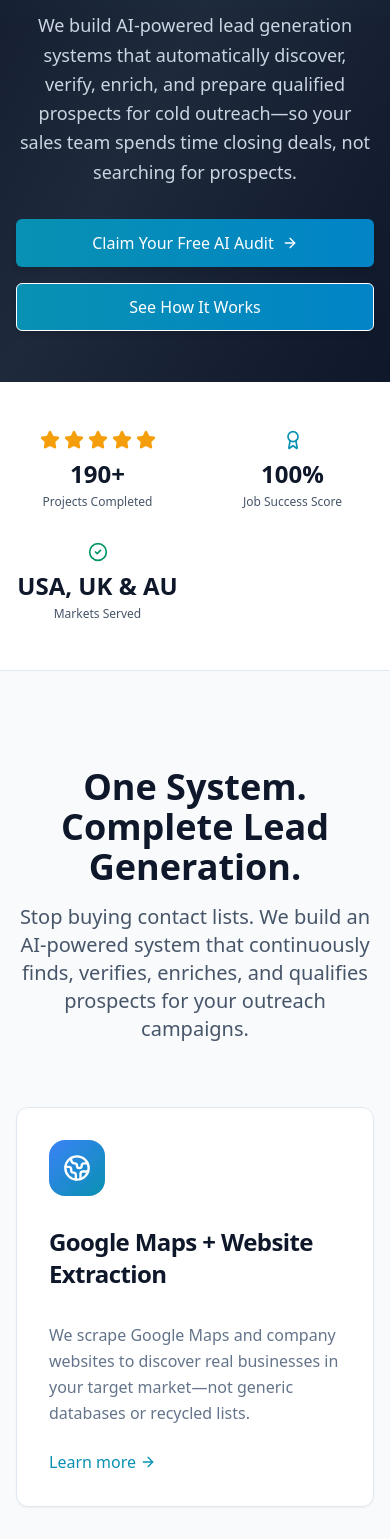
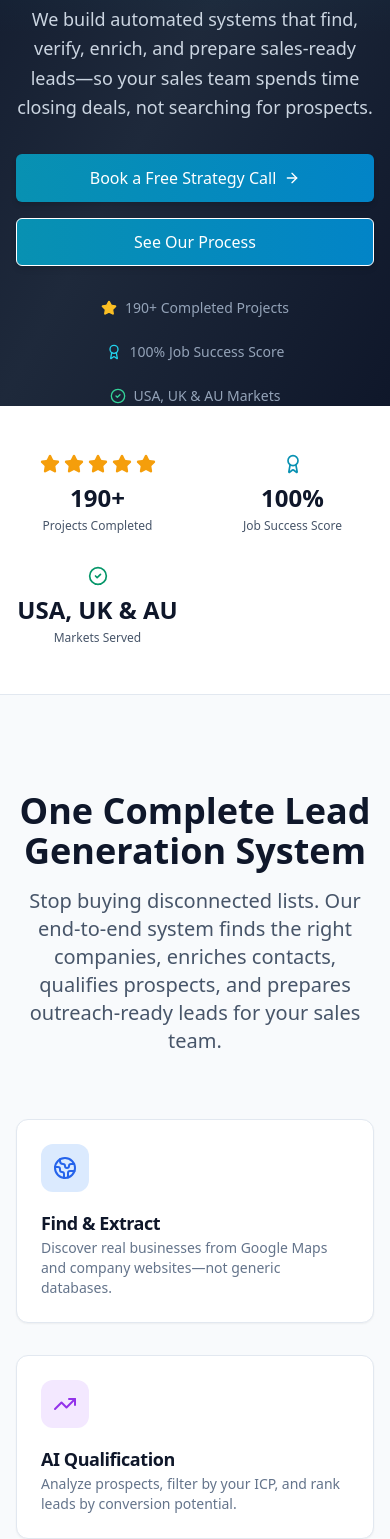
Before and after one commit to bashir0609/islahwebservice-nextjs, a Next.js app: page / in a window 390 px wide. Shown: the part 432-1971 px from the top of the page. Built offline with nearby package versions, Linux system fonts and the light colour scheme; no server answers; the database is empty.

Commit message:
Improve homepage conversion: hero, proof, case studies, process, CTAs

```diff
--- a/app/(site)/page.tsx
+++ b/app/(site)/page.tsx
@@ -29,29 +29,44 @@ export default function HomePage() {
 
                   <SectionReveal delay={0.4} className="mb-6 sm:mb-8">
                     <h1 className="text-4xl sm:text-5xl md:text-6xl lg:text-7xl font-bold tracking-tight text-white leading-tight">
-                      More Sales Appointments.
+                      AI-Powered Lead Generation Systems That Deliver
                       <span className="block text-transparent bg-clip-text bg-gradient-to-r from-cyan-400 to-teal-400">
-                        More Qualified Leads. More Revenue.
+                        Qualified B2B Prospects Every Week
                       </span>
                     </h1>
                   </SectionReveal>
 
                   <SectionReveal delay={0.6} className="mb-8 sm:mb-12 max-w-3xl mx-auto">
                     <p className="text-lg sm:text-xl md:text-2xl text-slate-300 leading-relaxed">
-                      We build AI-powered lead generation systems that automatically discover, verify, enrich, and prepare qualified prospects for cold outreach—so your sales team spends time closing deals, not searching for prospects.
+                      We build automated systems that find, verify, enrich, and prepare sales-ready leads—so your sales team spends time closing deals, not searching for prospects.
                     </p>
                   </SectionReveal>
 
-                  <SectionReveal delay={0.8} className="flex flex-col sm:flex-row gap-4 sm:gap-6 justify-center">
+                  <SectionReveal delay={0.8} className="flex flex-col sm:flex-row gap-4 sm:gap-6 justify-center mb-8">
                     <Button asChild size="lg" className="bg-cyan-600 hover:bg-cyan-700 text-white w-full sm:w-auto">
                       <Link href="/contact">
-                        Claim Your Free AI Audit
+                        Book a Free Strategy Call
                         <ArrowRight className="ml-2 h-4 w-4" />
                       </Link>
                     </Button>
                     <Button asChild size="lg" className="bg-transparent border border-white text-white hover:bg-white hover:text-slate-900 w-full sm:w-auto">
-                      <Link href="#how-it-works">See How It Works</Link>
+                      <Link href="#process">See Our Process</Link>
                     </Button>
+                  </SectionReveal>
+
+                  <SectionReveal delay={1} className="flex flex-wrap items-center justify-center gap-6 text-sm text-slate-400">
+                    <div className="flex items-center gap-2">
+                      <Star className="h-4 w-4 fill-amber-400 text-amber-400" />
+                      <span>190+ Completed Projects</span>
+                    </div>
+                    <div className="flex items-center gap-2">
+                      <Award className="h-4 w-4 text-cyan-400" />
+                      <span>100% Job Success Score</span>
+                    </div>
+                    <div className="flex items-center gap-2">
+                      <CheckCircle2 className="h-4 w-4 text-emerald-400" />
+                      <span>USA, UK & AU Markets</span>
+                    </div>
                   </SectionReveal>
                 </div>
               </div>
@@ -100,83 +115,63 @@ export default function HomePage() {
       </section>
 
       {/* Services Overview */}
+
       <section className="py-24 bg-slate-50 dark:bg-slate-900/50">
         <div className="max-w-7xl mx-auto px-4 sm:px-6 lg:px-8">
           <SectionReveal className="text-center mb-16">
             <h2 className="text-4xl md:text-5xl font-bold text-slate-900 dark:text-white mb-4">
-              One System. Complete Lead Generation.
+              One Complete Lead Generation System
             </h2>
             <p className="text-xl text-slate-600 dark:text-slate-400 max-w-2xl mx-auto">
-              Stop buying contact lists. We build an AI-powered system that continuously finds, verifies, enriches, and qualifies prospects for your outreach campaigns.
+              Stop buying disconnected lists. Our end-to-end system finds the right companies, enriches contacts, qualifies prospects, and prepares outreach-ready leads for your sales team.
             </p>
           </SectionReveal>
 
           <div className="grid grid-cols-1 md:grid-cols-3 gap-8">
             <SectionReveal delay={0}>
-              <Card className="group relative overflow-hidden hover:shadow-xl transition-all duration-300 hover:-translate-y-2">
-                <CardHeader className="p-8">
-                  <div className="w-14 h-14 rounded-2xl bg-gradient-to-br from-blue-500 to-cyan-600 flex items-center justify-center mb-6 group-hover:scale-110 transition-transform duration-300">
-                    <Globe2 className="h-7 w-7 text-white" />
+              <Card className="h-full">
+                <CardHeader>
+                  <div className="w-12 h-12 rounded-xl bg-blue-100 dark:bg-blue-900/30 flex items-center justify-center mb-4">
+                    <Globe2 className="h-6 w-6 text-blue-600 dark:text-blue-400" />
                   </div>
-                  <CardTitle className="text-2xl mb-4 group-hover:text-cyan-600 dark:group-hover:text-cyan-400 transition-colors">
-                    Google Maps + Website Extraction
-                  </CardTitle>
+                  <CardTitle>Find & Extract</CardTitle>
+                  <CardDescription>Discover real businesses from Google Maps and company websites—not generic databases.</CardDescription>
                 </CardHeader>
-                <CardContent className="p-8 pt-0">
-                  <CardDescription className="text-base leading-relaxed mb-6">
-                    We scrape Google Maps and company websites to discover real businesses in your target market—not generic databases or recycled lists.
-                  </CardDescription>
-                  <Link href="/services/verified-b2b-contact-lists" className="inline-flex items-center text-cyan-600 dark:text-cyan-400 font-medium hover:gap-2 transition-all">
-                    Learn more
-                    <ArrowRight className="h-4 w-4 ml-1" />
-                  </Link>
-                </CardContent>
+              </Card>
+            </SectionReveal>
+
+            <SectionReveal delay={0.1}>
+              <Card className="h-full">
+                <CardHeader>
+                  <div className="w-12 h-12 rounded-xl bg-purple-100 dark:bg-purple-900/30 flex items-center justify-center mb-4">
+                    <TrendingUp className="h-6 w-6 text-purple-600 dark:text-purple-400" />
+                  </div>
+                  <CardTitle>AI Qualification</CardTitle>
+                  <CardDescription>Analyze prospects, filter by your ICP, and rank leads by conversion potential.</CardDescription>
+                </CardHeader>
               </Card>
             </SectionReveal>
 
             <SectionReveal delay={0.2}>
-              <Card className="group relative overflow-hidden hover:shadow-xl transition-all duration-300 hover:-translate-y-2">
-                <CardHeader className="p-8">
-                  <div className="w-14 h-14 rounded-2xl bg-gradient-to-br from-purple-500 to-pink-600 flex items-center justify-center mb-6 group-hover:scale-110 transition-transform duration-300">
-                    <TrendingUp className="h-7 w-7 text-white" />
+              <Card className="h-full">
+                <CardHeader>
+                  <div className="w-12 h-12 rounded-xl bg-orange-100 dark:bg-orange-900/30 flex items-center justify-center mb-4">
+                    <Wrench className="h-6 w-6 text-orange-600 dark:text-orange-400" />
                   </div>
-                  <CardTitle className="text-2xl mb-4 group-hover:text-cyan-600 dark:group-hover:text-cyan-400 transition-colors">
-                    AI Analysis + ICP Filtering
-                  </CardTitle>
+                  <CardTitle>Outreach & Automation</CardTitle>
+                  <CardDescription>Deploy personalized email sequences, follow-ups, and CRM-ready workflows.</CardDescription>
                 </CardHeader>
-                <CardContent className="p-8 pt-0">
-                                  <CardDescription className="text-base leading-relaxed mb-6">
-                                     Our AI analyzes each prospect, filters by your ideal customer profile, and ranks leads by conversion potential—so you only reach out to the best fits.
-                                  </CardDescription>
-                                  <Link href="/services/lead-generation-analysis" className="inline-flex items-center text-cyan-600 dark:text-cyan-400 font-medium hover:gap-2 transition-all">
-                                    Learn more
-                                    <ArrowRight className="h-4 w-4 ml-1" />
-                                  </Link>
-                                </CardContent>
               </Card>
             </SectionReveal>
+          </div>
 
-            <SectionReveal delay={0.4}>
-              <Card className="group relative overflow-hidden hover:shadow-xl transition-all duration-300 hover:-translate-y-2">
-                <CardHeader className="p-8">
-                  <div className="w-14 h-14 rounded-2xl bg-gradient-to-br from-orange-500 to-red-600 flex items-center justify-center mb-6 group-hover:scale-110 transition-transform duration-300">
-                    <Wrench className="h-7 w-7 text-white" />
-                  </div>
-                  <CardTitle className="text-2xl mb-4 group-hover:text-cyan-600 dark:group-hover:text-cyan-400 transition-colors">
-                    Automated Outreach + Follow-Up
-                  </CardTitle>
-                </CardHeader>
-                <CardContent className="p-8 pt-0">
-                                  <CardDescription className="text-base leading-relaxed mb-6">
-                                     Personalized cold email sequences, automated follow-ups, and CRM-ready workflows that turn leads into booked meetings on autopilot.
-                                  </CardDescription>
-                                  <Link href="/services/business-process-automation" className="inline-flex items-center text-cyan-600 dark:text-cyan-400 font-medium hover:gap-2 transition-all">
-                                    Learn more
-                                    <ArrowRight className="h-4 w-4 ml-1" />
+          <div className="mt-12 text-center">
+            <Button asChild size="lg" className="bg-cyan-600 hover:bg-cyan-700 text-white">
+              <Link href="/services">
+                See Full System
+                <ArrowRight className="ml-2 h-4 w-4" />
               </Link>
-                                </CardContent>
-              </Card>
-            </SectionReveal>
+            </Button>
           </div>
         </div>
       </section>
@@ -293,8 +288,8 @@ export default function HomePage() {
         </div>
       </section>
 
-      {/* How It Works */}
-      <section id="how-it-works" className="py-24 bg-white dark:bg-slate-950">
+      {/* Visual Process */}
+      <section className="py-24 bg-white dark:bg-slate-950">
         <div className="max-w-7xl mx-auto px-4 sm:px-6 lg:px-8">
           <SectionReveal className="text-center mb-16">
             <h2 className="text-4xl md:text-5xl font-bold text-slate-900 dark:text-white mb-4">
@@ -305,92 +300,102 @@ export default function HomePage() {
             </p>
           </SectionReveal>
 
-          <div className="grid grid-cols-1 md:grid-cols-3 gap-8">
+          <div className="relative">
+            <div className="grid grid-cols-1 md:grid-cols-7 gap-4 md:gap-2">
               {[
-              {
-                step: "01",
-                title: "Discovery & Audit",
-                description: "We analyze your market, competitors, and current outreach to build a custom lead generation strategy for your business.",
-              },
-              {
-                step: "02",
-                title: "Build Your Lead System",
-                description: "We extract, enrich, and validate contact data from Google Maps, company websites, and B2B datasets—tailored to your ICP.",
-              },
-              {
-                step: "03",
-                title: "Automate & Scale Outreach",
-                description: "Deploy personalized email sequences, follow-up workflows, and CRM automation that turns contacts into booked meetings.",
-              },
+                { step: "01", title: "Target Market", desc: "Define your ideal customer profile and target industries." },
+                { step: "02", title: "Google Maps", desc: "Discover real businesses in your target locations." },
+                { step: "03", title: "Website Analysis", desc: "Extract contact data from company websites." },
+                { step: "04", title: "AI Qualification", desc: "Filter leads by conversion potential and fit." },
+                { step: "05", title: "Contact Enrichment", desc: "Validate emails, phone numbers, and decision-makers." },
+                { step: "06", title: "Personalized Outreach", desc: "Create custom cold email sequences per prospect." },
+                { step: "07", title: "CRM Delivery", desc: "Sync everything into your CRM and outreach stack." },
               ].map((item, index) => (
-              <SectionReveal key={item.step} delay={index * 0.15}>
-                <Card className="h-full border-2 border-dashed border-slate-200 dark:border-slate-800">
-                  <CardHeader>
-                    <div className="text-cyan-600 dark:text-cyan-400 text-sm font-semibold mb-2">STEP {item.step}</div>
-                    <CardTitle className="text-2xl">{item.title}</CardTitle>
-                  </CardHeader>
-                  <CardContent>
-                    <p className="text-slate-600 dark:text-slate-400 leading-relaxed">{item.description}</p>
-                  </CardContent>
-                </Card>
+                <SectionReveal key={item.step} delay={index * 0.08}>
+                  <div className="relative rounded-2xl border border-slate-200 dark:border-slate-800 bg-slate-50 dark:bg-slate-900 p-4 md:p-6 text-center h-full">
+                    <div className="text-cyan-600 dark:text-cyan-400 text-xs font-semibold mb-2">STEP {item.step}</div>
+                    <div className="text-sm font-semibold text-slate-900 dark:text-white mb-1">{item.title}</div>
+                    <p className="text-xs text-slate-600 dark:text-slate-400 leading-relaxed">{item.desc}</p>
+                  </div>
                 </SectionReveal>
               ))}
             </div>
           </div>
+        </div>
       </section>
 
-      {/* Stats Section */}
-      <section className="py-24 bg-slate-50 dark:bg-slate-900/50">
+
+      {/* Case Studies */}
+      <section className="py-24 bg-white dark:bg-slate-950">
         <div className="max-w-7xl mx-auto px-4 sm:px-6 lg:px-8">
-          <SectionReveal className="grid grid-cols-2 md:grid-cols-4 gap-8">
-            <div className="text-center">
-              <div className="w-16 h-16 mx-auto mb-4 bg-cyan-100 dark:bg-cyan-900/30 rounded-2xl flex items-center justify-center">
-                <Users className="h-8 w-8 text-cyan-600 dark:text-cyan-400" />
+          <SectionReveal className="text-center mb-16">
+            <h2 className="text-4xl md:text-5xl font-bold text-slate-900 dark:text-white mb-4">
+              Measurable Client Results
+            </h2>
+            <p className="text-xl text-slate-600 dark:text-slate-400 max-w-2xl mx-auto">
+              Real outcomes from recent lead generation and outreach projects.
+            </p>
+          </SectionReveal>
+
+          <div className="grid grid-cols-1 md:grid-cols-2 gap-8">
+            <SectionReveal delay={0}>
+              <Card className="h-full">
+                <CardHeader>
+                  <CardTitle>Local Marketing Agency, USA</CardTitle>
+                  <CardDescription>Verified Prospect List Delivery</CardDescription>
+                </CardHeader>
+                <CardContent>
+                  <div className="space-y-3 text-slate-700 dark:text-slate-300">
+                    <div className="flex items-start gap-2">
+                      <CheckCircle2 className="h-5 w-5 text-cyan-600 dark:text-cyan-400 mt-0.5 flex-shrink-0" />
+                      <span>Needed: 5,000 verified prospects</span>
                     </div>
-              <div className="text-3xl md:text-4xl font-bold text-slate-900 dark:text-white mb-2">
-                50K+
+                    <div className="flex items-start gap-2">
+                      <CheckCircle2 className="h-5 w-5 text-cyan-600 dark:text-cyan-400 mt-0.5 flex-shrink-0" />
+                      <span>Delivered: 5,600 verified contacts</span>
                     </div>
-              <div className="text-sm text-slate-600 dark:text-slate-400">
-                Business Contacts
+                    <div className="flex items-start gap-2">
+                      <CheckCircle2 className="h-5 w-5 text-cyan-600 dark:text-cyan-400 mt-0.5 flex-shrink-0" />
+                      <span>Bounce rate: under 2%</span>
+                    </div>
+                    <div className="flex items-start gap-2">
+                      <CheckCircle2 className="h-5 w-5 text-cyan-600 dark:text-cyan-400 mt-0.5 flex-shrink-0" />
+                      <span>Campaign launched in 3 days</span>
                     </div>
                   </div>
+                </CardContent>
+              </Card>
+            </SectionReveal>
 
-            <div className="text-center">
-              <div className="w-16 h-16 mx-auto mb-4 bg-cyan-100 dark:bg-cyan-900/30 rounded-2xl flex items-center justify-center">
-                <TrendingUp className="h-8 w-8 text-cyan-600 dark:text-cyan-400" />
+            <SectionReveal delay={0.2}>
+              <Card className="h-full">
+                <CardHeader>
+                  <CardTitle>SaaS Startup, UK</CardTitle>
+                  <CardDescription>Automated Lead Sourcing</CardDescription>
+                </CardHeader>
+                <CardContent>
+                  <div className="space-y-3 text-slate-700 dark:text-slate-300">
+                    <div className="flex items-start gap-2">
+                      <CheckCircle2 className="h-5 w-5 text-cyan-600 dark:text-cyan-400 mt-0.5 flex-shrink-0" />
+                      <span>Built automated lead sourcing workflow</span>
                     </div>
-              <div className="text-3xl md:text-4xl font-bold text-slate-900 dark:text-white mb-2">
-                95%
+                    <div className="flex items-start gap-2">
+                      <CheckCircle2 className="h-5 w-5 text-cyan-600 dark:text-cyan-400 mt-0.5 flex-shrink-0" />
+                      <span>Reduced manual research by 80%</span>
                     </div>
-              <div className="text-sm text-slate-600 dark:text-slate-400">
-                Lead Accuracy
+                    <div className="flex items-start gap-2">
+                      <CheckCircle2 className="h-5 w-5 text-cyan-600 dark:text-cyan-400 mt-0.5 flex-shrink-0" />
+                      <span>Saved 20+ hours per week</span>
+                    </div>
+                    <div className="flex items-start gap-2">
+                      <CheckCircle2 className="h-5 w-5 text-cyan-600 dark:text-cyan-400 mt-0.5 flex-shrink-0" />
+                      <span>Scaled outreach without adding headcount</span>
                     </div>
                   </div>
-
-            <div className="text-center">
-              <div className="w-16 h-16 mx-auto mb-4 bg-cyan-100 dark:bg-cyan-900/30 rounded-2xl flex items-center justify-center">
-                <Wrench className="h-8 w-8 text-cyan-600 dark:text-cyan-400" />
+                </CardContent>
+              </Card>
+            </SectionReveal>
           </div>
-              <div className="text-3xl md:text-4xl font-bold text-slate-900 dark:text-white mb-2">
-                80%
-              </div>
-              <div className="text-sm text-slate-600 dark:text-slate-400">
-                Automation Efficiency
-              </div>
-            </div>
-
-            <div className="text-center">
-              <div className="w-16 h-16 mx-auto mb-4 bg-cyan-100 dark:bg-cyan-900/30 rounded-2xl flex items-center justify-center">
-                <Building2 className="h-8 w-8 text-cyan-600 dark:text-cyan-400" />
-              </div>
-              <div className="text-3xl md:text-4xl font-bold text-slate-900 dark:text-white mb-2">
-                24/7
-              </div>
-              <div className="text-sm text-slate-600 dark:text-slate-400">
-                Data Refresh
-              </div>
-            </div>
-          </SectionReveal>
         </div>
       </section>
 
@@ -539,13 +544,13 @@ export default function HomePage() {
             <h2 className="text-4xl md:text-5xl font-bold text-slate-900 dark:text-white mb-6">
               Ready to 2x Your Qualified Leads?
             </h2>
-            <p className="text-xl text-slate-600 dark:text-slate-400 mb-8 max-w-2xl mx-auto">
-              Claim your free AI lead generation audit today. We'll show you exactly how to build a system that delivers consistent, qualified prospects to your sales team.
+            <p className="text-xl text-slate-600 dark:text-slate-400 mb-4 max-w-2xl mx-auto">
+              Book a free lead generation strategy call. We'll show you exactly how to build a system that delivers consistent, qualified prospects to your sales team.
             </p>
             <div className="flex flex-col sm:flex-row gap-4 justify-center">
               <Button asChild size="lg" className="bg-cyan-600 hover:bg-cyan-700 text-white">
                 <Link href="/contact">
-                  Claim Your Free Audit
+                  Book a Free Strategy Call
                   <ArrowRight className="ml-2 h-4 w-4" />
                 </Link>
               </Button>
@@ -556,6 +561,7 @@ export default function HomePage() {
                 </Link>
               </Button>
             </div>
+            <p className="mt-4 text-sm text-slate-500 dark:text-slate-400">Free consultation · No obligation · Sample data available</p>
           </SectionReveal>
         </div>
       </section>
```
Lines whose indentation alone changed are shown as unchanged.
